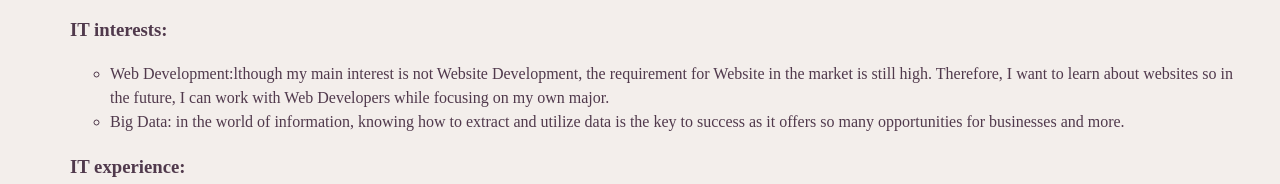
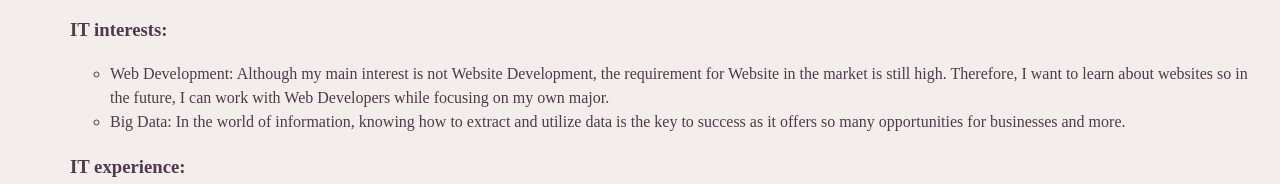
Before and after one commit to s3978128/Group22_IIT, a plain HTML site: page teaminfo.html in a window 1280 px wide. Shown: the part 705-889 px from the top of the page. Drawn offline with Linux system fonts and the light colour scheme.

Commit message:
Update teaminfo.html

```diff
--- a/teaminfo.html
+++ b/teaminfo.html
@@ -61,14 +61,14 @@ Below is a more detailed description of each member.
       <ul>
         <li>Number of semester: First semester in RMIT, 3 semester in FPT University.</li>
         <li>Reason for choosing my major:  AI has various opportunities in the current world, especially in Data Science, which is my main desire to learn computer science.</li>
-        <li>Previous experience in related fields:I have had 3 semesters in FPT University, majoring in AI, therefore, although I didn’t go deep into the field of AI, I have learned the basics of Computer Science: Programming, computer systems, data structure,...</li>
+        <li>Previous experience in related fields: I have had 3 semesters in FPT University, majoring in AI, therefore, although I didn’t go deep into the field of AI, I have learned the basics of Computer Science: Programming, computer systems, data structure,...</li>
       </ul>
 
       <h3>IT interests:</h3>
       <ul>
-        <li>Web Development:lthough my main interest is not Website Development, the requirement for Website in the market is still high. Therefore, I want to learn about websites so in the future, I can work with Web Developers while focusing on my own major.
+        <li>Web Development: Although my main interest is not Website Development, the requirement for Website in the market is still high. Therefore, I want to learn about websites so in the future, I can work with Web Developers while focusing on my own major.
         </li>
-        <li>Big Data:  in the world of information, knowing how to extract and utilize data is the key to success as it offers so many opportunities for businesses and more. </li>
+        <li>Big Data: In the world of information, knowing how to extract and utilize data is the key to success as it offers so many opportunities for businesses and more. </li>
       </ul>
 
       <h3>IT experience:</h3>
```
